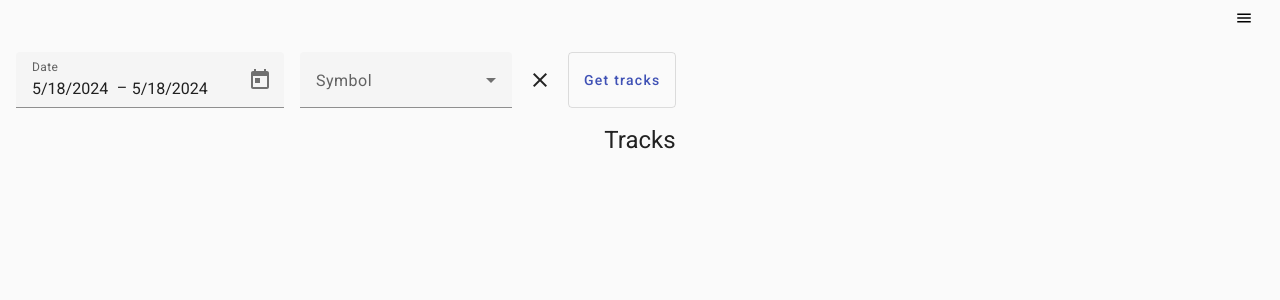
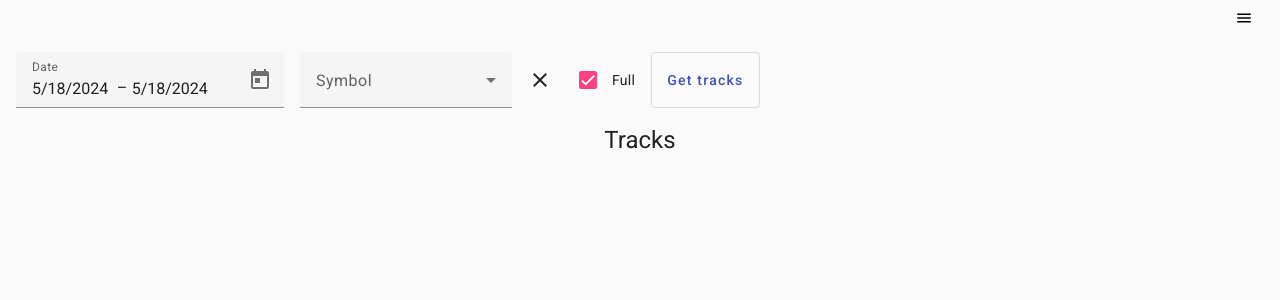
Before and after one commit to antonhancharyk/crypto-knight-dashboard, an Angular app: page / in a window 1280 px wide. Shown: the top 300 px of the page. Built offline with nearby package versions, Linux system fonts and the light colour scheme.

Commit message:
Add full

```diff
--- a/src/pages/home/home.component.html
+++ b/src/pages/home/home.component.html
@@ -27,6 +27,7 @@
         </mat-select>
       </mat-form-field>
       <mat-icon matSuffix (click)="clearSymbol()">clear</mat-icon>
+      <mat-checkbox [formControl]="fullControl">Full</mat-checkbox>
       <button
         mat-stroked-button
         color="primary"
--- a/src/pages/home/home.component.ts
+++ b/src/pages/home/home.component.ts
@@ -17,6 +17,7 @@ import { MatProgressSpinnerModule } from '@angular/material/progress-spinner';
 import { MatDividerModule } from '@angular/material/divider';
 import { MatSelectModule } from '@angular/material/select';
 import { MatIconModule } from '@angular/material/icon';
+import { MatCheckboxModule } from '@angular/material/checkbox';
 
 import {
   CommonService,
@@ -42,6 +43,7 @@ import { Q1, Q3, SYMBOLS } from '../../constants';
     MatDividerModule,
     MatSelectModule,
     MatIconModule,
+    MatCheckboxModule,
   ],
   providers: [
     CommonService,
@@ -67,6 +69,7 @@ export class HomeComponent implements OnInit, OnDestroy {
   prices: { [key: string]: number } = {};
   symbols = SYMBOLS.sort();
   symbolControl = new FormControl<string>('');
+  fullControl = new FormControl(true);
 
   constructor(
     private tracksService: TracksServices,
@@ -95,12 +98,14 @@ export class HomeComponent implements OnInit, OnDestroy {
       .endOf('day')
       .toFormat('yyyy-MM-dd HH:mm:ss');
     const symbol = this.symbolControl.value ?? '';
+    const full = this.fullControl.value ?? true;
 
     this.tracksSubscription = this.tracksService
       .getTracks({
         from,
         to,
         symbol,
+        full,
       })
       .subscribe({
         next: (res) => {
--- a/src/services/tracks/tracks.service.ts
+++ b/src/services/tracks/tracks.service.ts
@@ -17,6 +17,7 @@ interface GetTracksParams {
   from: string;
   to: string;
   symbol: string;
+  full: boolean;
 }
 
 @Injectable()
```
